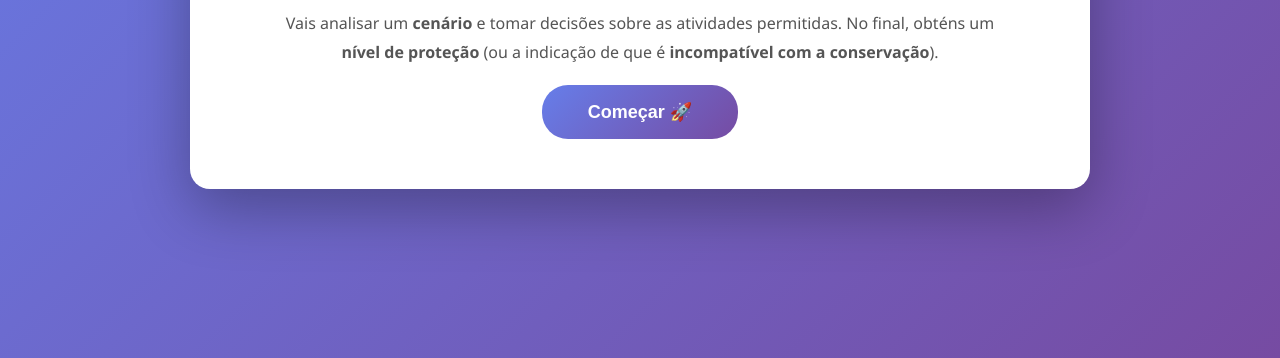
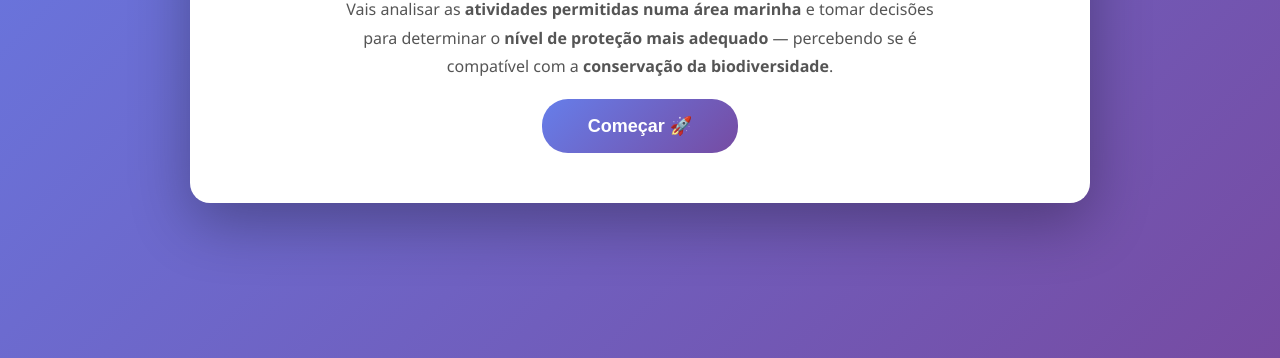
Before and after one commit to BioGeo10/AMP-quiz, a plain HTML site: page index.html in a window 1280 px wide. Shown: the part 442-800 px from the top of the page. Drawn offline with Linux system fonts and the light colour scheme.

Commit message:
Update index.html

```diff
--- a/index.html
+++ b/index.html
@@ -234,9 +234,11 @@
     <div class="cover active" id="cover">
       <div class="icons">🐠🐙🌊</div>
       <p>
-        Vais analisar um <strong>cenário</strong> e tomar decisões sobre as atividades permitidas.
-        No final, obténs um <strong>nível de proteção</strong> (ou a indicação de que é
-        <strong>incompatível com a conservação</strong>).
+        <p style="max-width: 620px; margin: 0 auto;">
+Vais analisar as <strong>atividades permitidas numa área marinha</strong> e tomar decisões para determinar o
+<strong>nível de proteção mais adequado</strong> — percebendo se é compatível com a
+<strong>conservação da biodiversidade</strong>.
+</p>
       </p>
       <button class="primary-btn" onclick="startTree()">Começar 🚀</button>
     </div>
```
